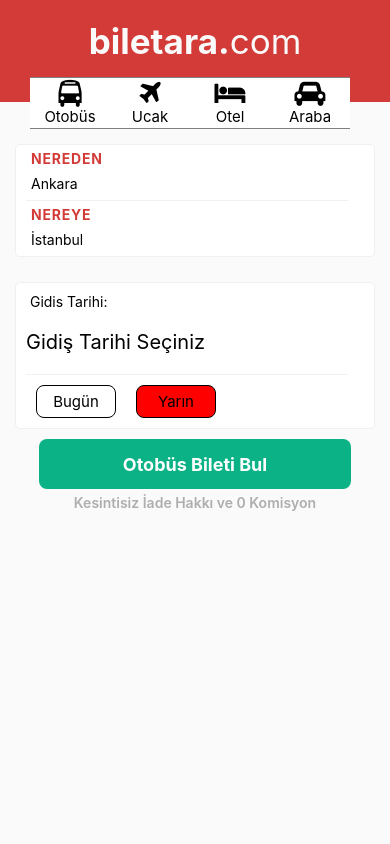
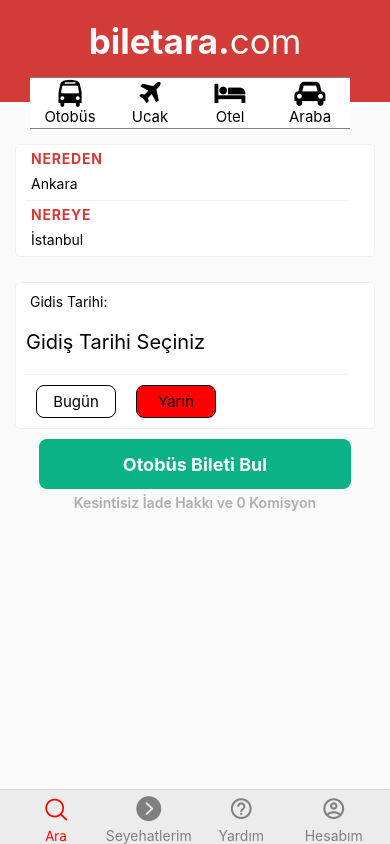
Before and after one commit to seymenmuhammet/React-Native-obilet, a React Native app in the folder obilet/: screen / in a window 390 px wide. Built offline with nearby package versions, Linux system fonts and the light colour scheme.

Commit message:
Tab Navigation düzenlendi.

```diff
--- a/obilet/package.json
+++ b/obilet/package.json
@@ -17,7 +17,7 @@
     "native-base": "^3.4.28",
     "react": "18.1.0",
     "react-dom": "18.0.0",
-    "react-native": "0.70.6",
+    "react-native": "^0.70.9",
     "react-native-calendars": "^1.1295.0",
     "react-native-dropdown-select-list": "^2.0.4",
     "react-native-modal": "^13.0.1",
--- a/obilet/src/Navigation/Routes.js
+++ b/obilet/src/Navigation/Routes.js
@@ -1,22 +1,78 @@
 import React from 'react';
 import {NavigationContainer} from '@react-navigation/native';
 import {createNativeStackNavigator} from '@react-navigation/native-stack';
-import {Home, Profile, Explore} from '../Screens';
+import {
+  Home,
+  Profile,
+  Explore,
+  Search,
+  Travels,
+  Account,
+  Help,
+} from '../Screens';
 import navigationStrings from '../constants/navigationStrings';
-
+import {createBottomTabNavigator} from '@react-navigation/bottom-tabs';
+import AntDesign from 'react-native-vector-icons/AntDesign';
+import MaterialCommunityIcons from 'react-native-vector-icons/MaterialCommunityIcons';
 
 const Stack = createNativeStackNavigator();
+const Tab = createBottomTabNavigator();
 
 function Routes() {
   return (
     <NavigationContainer>
-      <Stack.Navigator initialRouteName={navigationStrings.HOME} screenOptions={{headerShown: false}}>
-        <Stack.Screen name={navigationStrings.HOME} component={Home} />
-        <Stack.Screen name={navigationStrings.PROFILE} component={Profile} />
-        <Stack.Screen name={navigationStrings.EXPLORE} component={Explore} />
-      </Stack.Navigator>
+      <Tab.Navigator
+        initialRouteName={navigationStrings.HOME}
+        screenOptions={({route}) => ({
+          headerShown: false,
+          tabBarStyle: {
+            height: 55,
+            paddingHorizontal: 10,
+            backgroundColor: '#ECECEC',
+            position: 'absolute',
+          },
+          tabBarActiveTintColor: 'red',
+          tabBarInactiveTintColor: 'gray',
+          tabBarIcon: ({color, size}) => {
+            let iconName;
+
+            if (route.name === navigationStrings.HOME) {
+              iconName = 'search1';
+              return <AntDesign name={iconName} size={25} color={color} />;
+            }
+            if (route.name === navigationStrings.TRAVELS) {
+              iconName = 'rightcircle';
+              return <AntDesign name={iconName} size={25} color={color} />;
+            }
+            if (route.name === navigationStrings.HELP) {
+              iconName = 'help-circle-outline';
+              return (
+                <MaterialCommunityIcons
+                  name={iconName}
+                  size={size}
+                  color={color}
+                />
+              );
+            }
+            if (route.name === navigationStrings.ACCOUNT) {
+              iconName = 'account-circle-outline';
+              return (
+                <MaterialCommunityIcons
+                  name={iconName}
+                  size={size}
+                  color={color}
+                />
+              );
+            }
+          },
+        })}>
+        <Tab.Screen name={navigationStrings.HOME} component={Home} options={{tabBarLabelStyle:{fontFamily:'tahoma', fontSize:14}}} />
+        <Tab.Screen name={navigationStrings.TRAVELS} component={Travels} options={{tabBarLabelStyle:{fontSize:14}}} />
+        <Tab.Screen name={navigationStrings.HELP} component={Help} options={{tabBarLabelStyle:{fontSize:14}}} />
+        <Tab.Screen name={navigationStrings.ACCOUNT} component={Account} options={{tabBarLabelStyle:{fontSize:14}}} />
+      </Tab.Navigator>
     </NavigationContainer>
   );
-};
+}
 
 export default Routes;
--- /dev/null
+++ b/obilet/src/Screens/Account/Account.js
@@ -0,0 +1,12 @@
+import React, { Component } from 'react';
+import { View, Text, StyleSheet } from 'react-native';
+import styles from './styles';
+
+const Account = () => {
+    return (
+        <View style={styles.container}>
+            <Text>Account</Text>
+        </View>
+    );
+};
+export default Account;
--- /dev/null
+++ b/obilet/src/Screens/Account/styles.js
@@ -0,0 +1,13 @@
+import { StyleSheet } from "react-native";
+
+
+const styles = StyleSheet.create({
+    container: {
+        flex: 1,
+        justifyContent: 'center',
+        alignItems: 'center',
+        backgroundColor: 'blue',
+    },
+});
+
+export default styles
--- /dev/null
+++ b/obilet/src/Screens/Help/Help.js
@@ -0,0 +1,11 @@
+import React, { Component } from 'react';
+import { View, Text, StyleSheet } from 'react-native';
+import styles from './styles';
+const Help = () => {
+    return (
+        <View style={styles.container}>
+            <Text>Help</Text>
+        </View>
+    );
+};
+export default Help;
--- /dev/null
+++ b/obilet/src/Screens/Help/styles.js
@@ -0,0 +1,13 @@
+import { StyleSheet } from "react-native";
+
+
+const styles = StyleSheet.create({
+    container: {
+        flex: 1,
+        justifyContent: 'center',
+        alignItems: 'center',
+        backgroundColor: 'white',
+    },
+});
+
+export default styles
--- /dev/null
+++ b/obilet/src/Screens/Travels/Travels.js
@@ -0,0 +1,12 @@
+import React, { Component } from 'react';
+import { View, Text, StyleSheet } from 'react-native';
+import styles from './styles';
+
+const Travels = () => {
+    return (
+        <View style={styles.container}>
+            <Text>Travels</Text>
+        </View>
+    );
+};
+export default Travels;
--- /dev/null
+++ b/obilet/src/Screens/Travels/styles.js
@@ -0,0 +1,13 @@
+import { StyleSheet } from "react-native";
+
+
+const styles = StyleSheet.create({
+    container: {
+        flex: 1,
+        justifyContent: 'center',
+        alignItems: 'center',
+        backgroundColor: 'orange',
+    },
+});
+
+export default styles
--- a/obilet/src/constants/navigationStrings.js
+++ b/obilet/src/constants/navigationStrings.js
@@ -1,5 +1,8 @@
 export default {
-    HOME: "Home",
+    HOME: "Ara",
     PROFILE: "Profile",
     EXPLORE: "Explore",
+    TRAVELS: "Seyehatlerim",
+    HELP: "Yardım",
+    ACCOUNT: "Hesabım",
 }
```
Also changed, not shown: obilet/src/Screens/index.js (+6 -3 lines), 1 other file (tests, documents, lock files or other folders).
